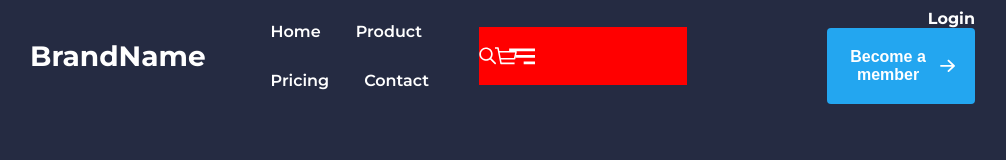
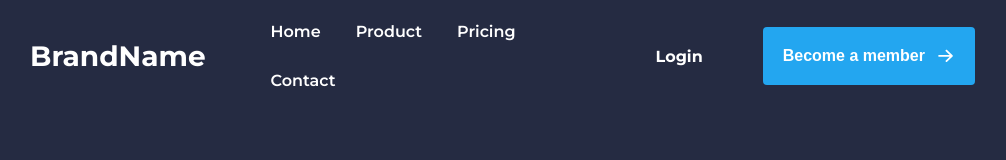
Before and after one commit to luqonhas/08-Desenvolvimento-de-Aplicativos-Moveis-Pre-Selecao-World-Skills-Competition, a plain HTML site: page index.html in a window 1280 px wide. Shown: the whole page, without its empty margins (130-1136 px from the left). Drawn offline with Linux system fonts and the light colour scheme.

Commit message:
correção

```diff
--- a/assets/css/style.css
+++ b/assets/css/style.css
@@ -98,11 +98,12 @@ ul:nth-child(1) li{
 
 .header-nav-mobile{
     display: flex;
-    background-color: red;
+    /* background-color: red; */
     margin-right: 80px;
     flex-direction: row;
     width: 400px;
     padding: 10px 0px;
+    position: absolute;
 }
 
 .header-nav-mobile li{
@@ -113,7 +114,7 @@ ul:nth-child(1) li{
 }
 
 .header-nav-mobile li a{
-    display: flex;
+    display: none;
     width: 100px;
     flex-direction: row;
 }
```
